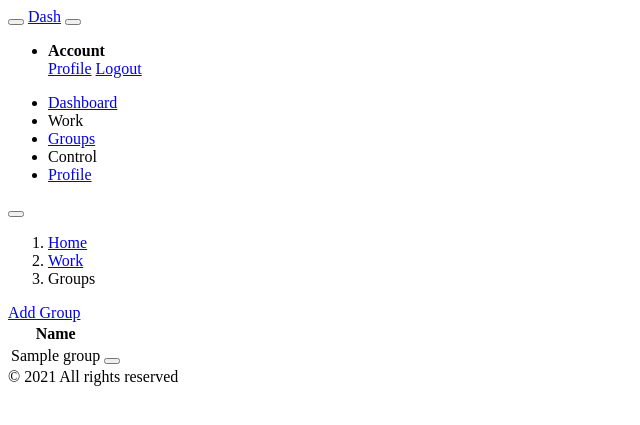
After one commit to deasraze/dashboard, a Symfony app: template dashboard/templates/app/work/members/groups/index.html.twig in a window 1280 px wide. The commit adds this page. Shown: the top 425 px of the page, without its empty margins (0-640 px from the left). Run offline with Twig, Linux system fonts and the light colour scheme; the template is opened without the code that fills it: most values are stand-ins (such as "Sample title", 1, 10 or a date in 2020); some libraries are stand-ins or nearby versions.

Commit message:
Added members group templates

```diff
--- /dev/null
+++ b/dashboard/templates/app/work/members/groups/index.html.twig
@@ -0,0 +1,53 @@
+{% extends 'base.html.twig' %}
+
+{% block title %}Groups{% endblock %}
+
+{% block breadcrumbs %}
+    <ol class="breadcrumb">
+        <li class="breadcrumb-item"><a href="{{ path('home') }}">Home</a></li>
+        <li class="breadcrumb-item"><a href="{{ path('work') }}">Work</a></li>
+        <li class="breadcrumb-item active">Groups</li>
+    </ol>
+{% endblock %}
+
+{% block body %}
+
+    <div class="controls">
+        <a href="{{ path('work.members.groups.create') }}" class="btn btn-success">Add Group</a>
+    </div>
+
+    <div class="box">
+        <table class="table table-bordered table-hover">
+            <thead>
+            <tr>
+                <th>Name</th>
+                <th></th>
+            </tr>
+            </thead>
+            <tbody>
+            {% set token = csrf_token('delete') %}
+            {% for group in groups %}
+                <tr>
+                    <td>{{ group.name }}</td>
+                    <td>
+                        <div class="d-flex flex-row">
+                            <a href="{{ path('work.members.groups.edit', {'id': group.id}) }}"
+                               class="btn btn-sm btn-primary mr-1">
+                                <span class="fa fa-pencil"></span>
+                            </a>
+                            <form action="{{ path('work.members.groups.delete', {'id': group.id}) }}"
+                                  method="post" onsubmit="return confirm('Are you sure ?')">
+                                <input type="hidden" name="token" value="{{ token }}" />
+                                <button type="submit" class="btn btn-sm btn-danger">
+                                    <span class="fa fa-trash"></span>
+                                </button>
+                            </form>
+                        </div>
+                    </td>
+                </tr>
+            {% endfor %}
+            </tbody>
+        </table>
+    </div>
+
+{% endblock %}
--- a/dashboard/templates/base.html.twig
+++ b/dashboard/templates/base.html.twig
@@ -43,6 +43,13 @@
                         <i class="nav-icon icon-speedometer"></i> Dashboard
                     </a>
                 </li>
+                <li class="nav-title">Work</li>
+                <li class="nav-item">
+                    <a class="nav-link" href="{{ path('work.members.groups') }}">
+                        <i class="nav-icon icon-people"></i> Groups
+                    </a>
+                </li>
+                <li class="nav-title">Control</li>
                 {% if is_granted('ROLE_MANAGE_USERS') %}
                     <li class="nav-item">
                         <a class="nav-link" href="{{ path('users') }}">
```
Also changed, not shown: dashboard/templates/app/work/members/groups/create.html.twig (added, +27 -0 lines), dashboard/templates/app/work/members/groups/edit.html.twig (added, +27 -0 lines).
